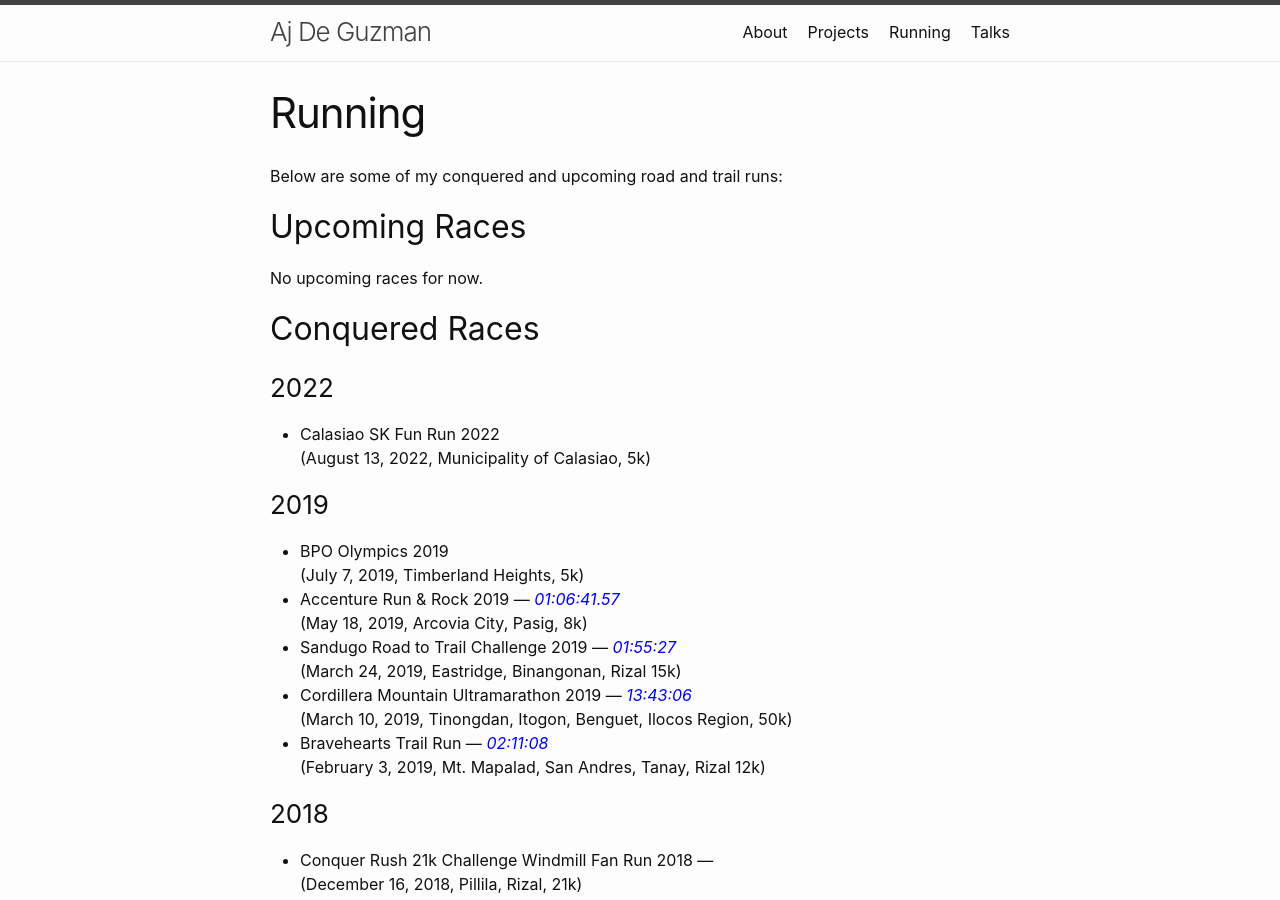
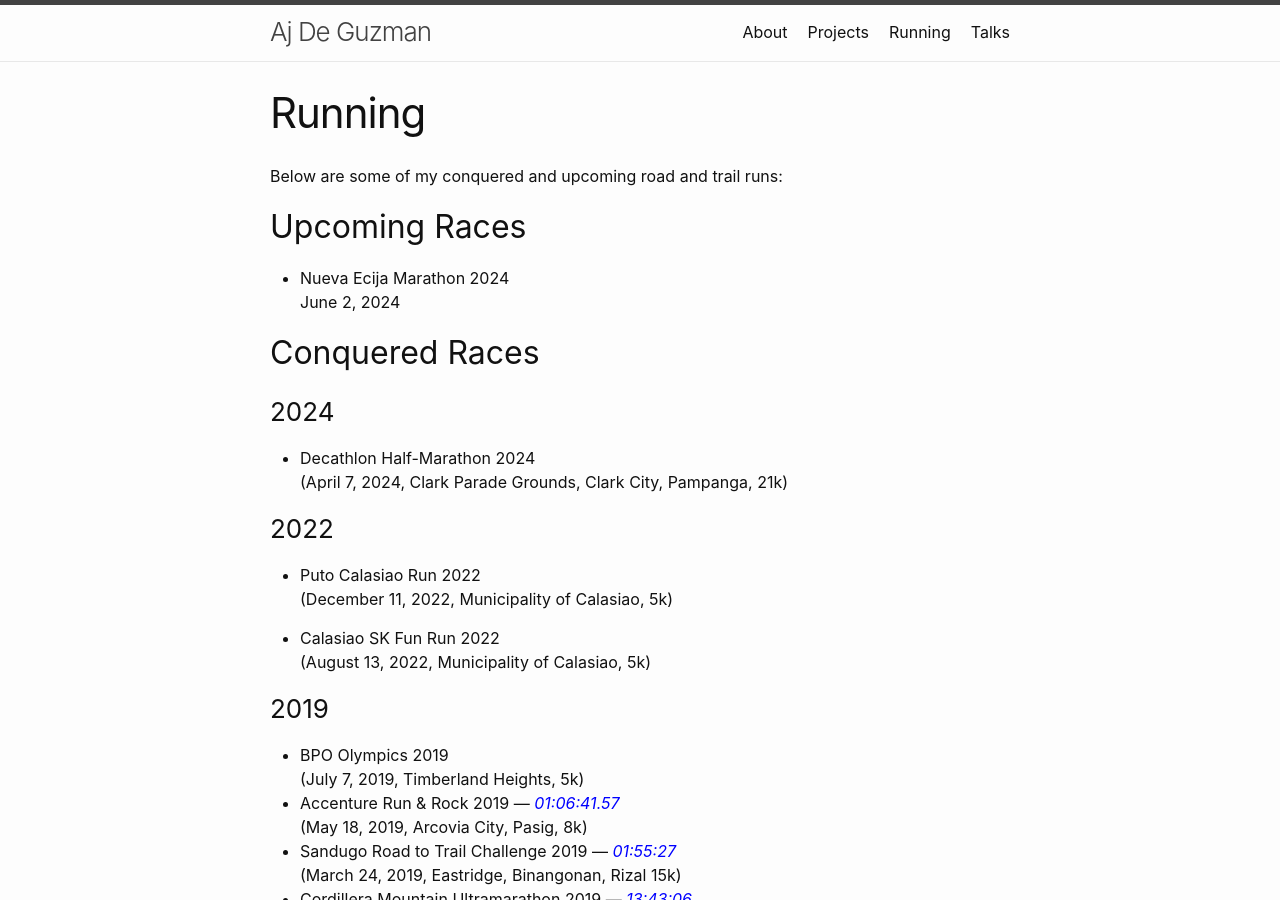
Before and after one commit to ajdeguzman/ajdeguzman.github.io, a Jekyll site: the page built from running.md, in a window 1280 px wide and 900 px high. Built offline with Jekyll 4.4.1, drawn with Linux system fonts in a browser that asks for light colours.

Commit message:
Added Decathlon Run and upcoming races

```diff
--- a/running.md
+++ b/running.md
@@ -8,11 +8,20 @@ Below are some of my conquered and upcoming road and trail runs:
 
 ## Upcoming Races
 
-No upcoming races for now.
+- Nueva Ecija Marathon 2024
+<br> June 2, 2024
 
 ## Conquered Races
 
+### 2024
+- Decathlon Half-Marathon 2024
+<br> (April 7, 2024, Clark Parade Grounds, Clark City, Pampanga, 21k)
+
+
 ### 2022
+- Puto Calasiao Run 2022
+<br> (December 11, 2022, Municipality of Calasiao, 5k)
+
 - Calasiao SK Fun Run 2022
 <br> (August 13, 2022, Municipality of Calasiao, 5k)
 
```
